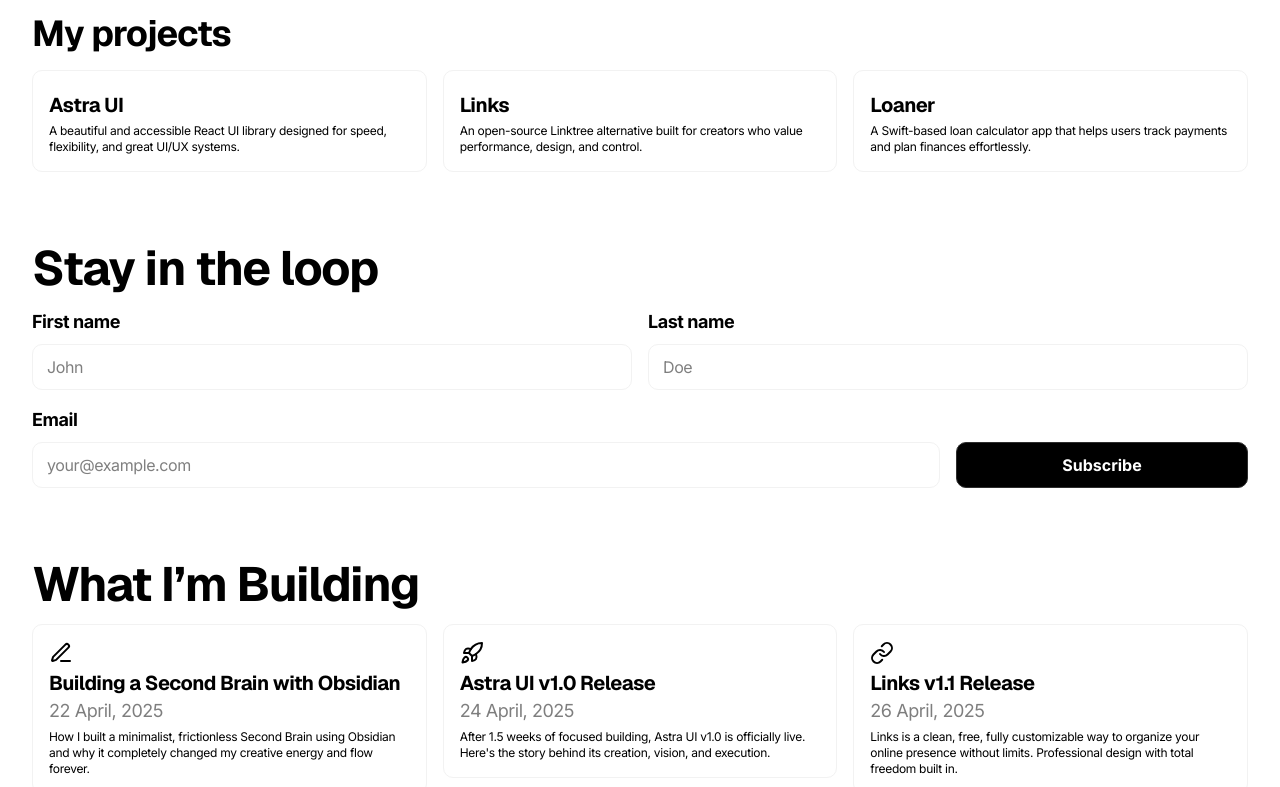
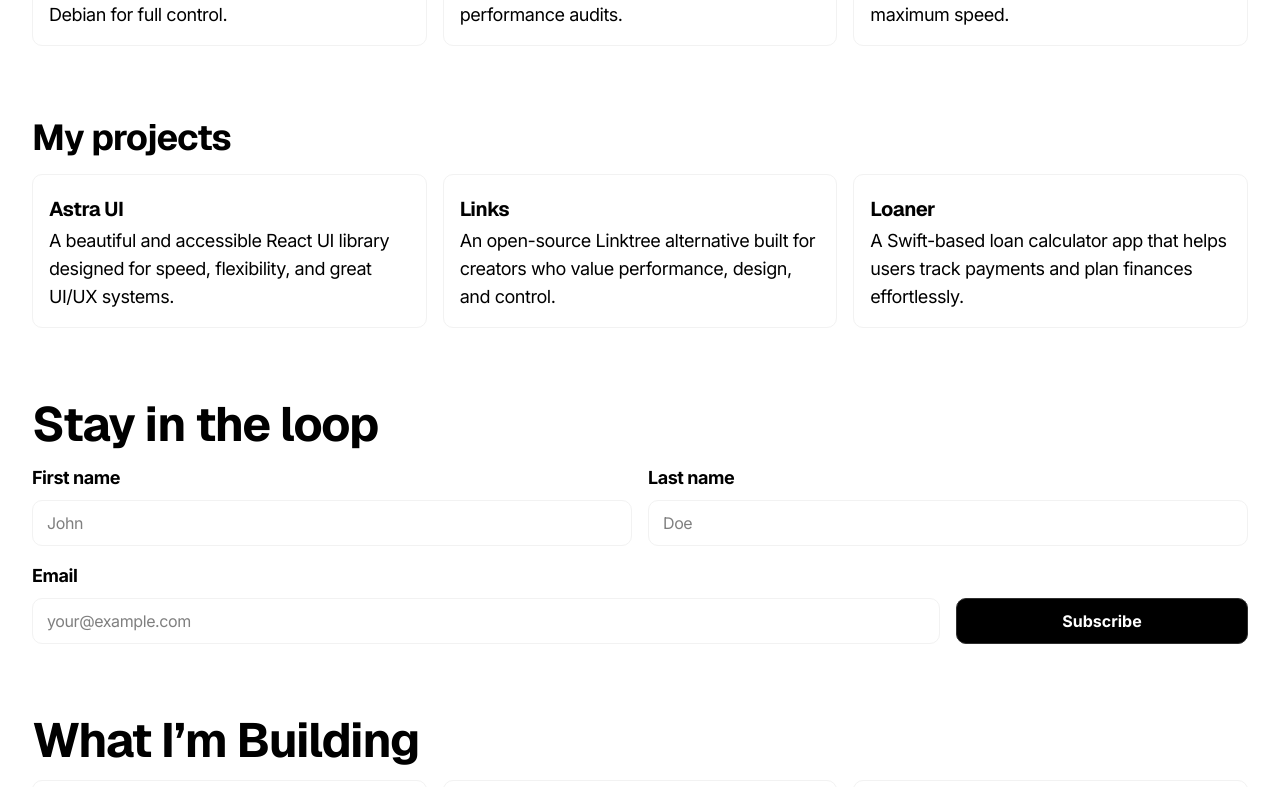
Before and after one commit to egeuysall/portfolio, a Next.js app: page / in a window 1280 px wide. Shown: the part 940-1727 px from the top of the page. Built offline with nearby package versions, Linux system fonts and the light colour scheme.

Commit message:
Update Card.tsx

```diff
--- a/components/ui/Card.tsx
+++ b/components/ui/Card.tsx
@@ -13,9 +13,9 @@ const Card: React.FC<CardProps> = ({ icon, title, desc, date }) => {
       <aside className="text-black dark:text-white">{icon}</aside>
       <section>
         <h6 className="w-full">{title}</h6>
-        <p className="w-full opacity-50">{date}</p>
+        <p className="w-full opacity-50 text-sm">{date}</p>
       </section>
-      <p className="w-full text-xs">{desc}</p>
+      <p className="w-full">{desc}</p>
     </article>
   );
 };
```
